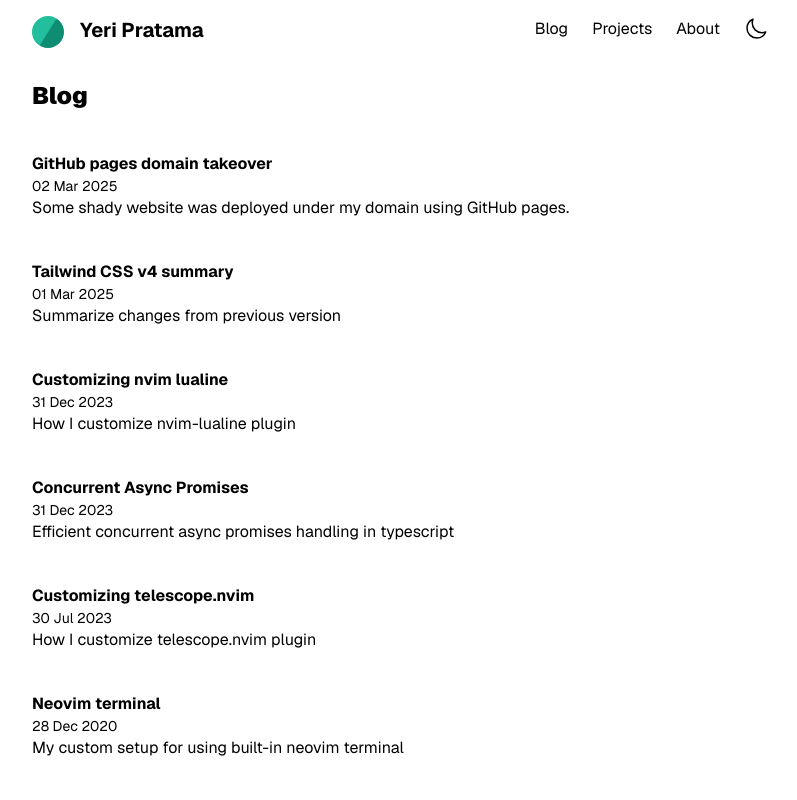
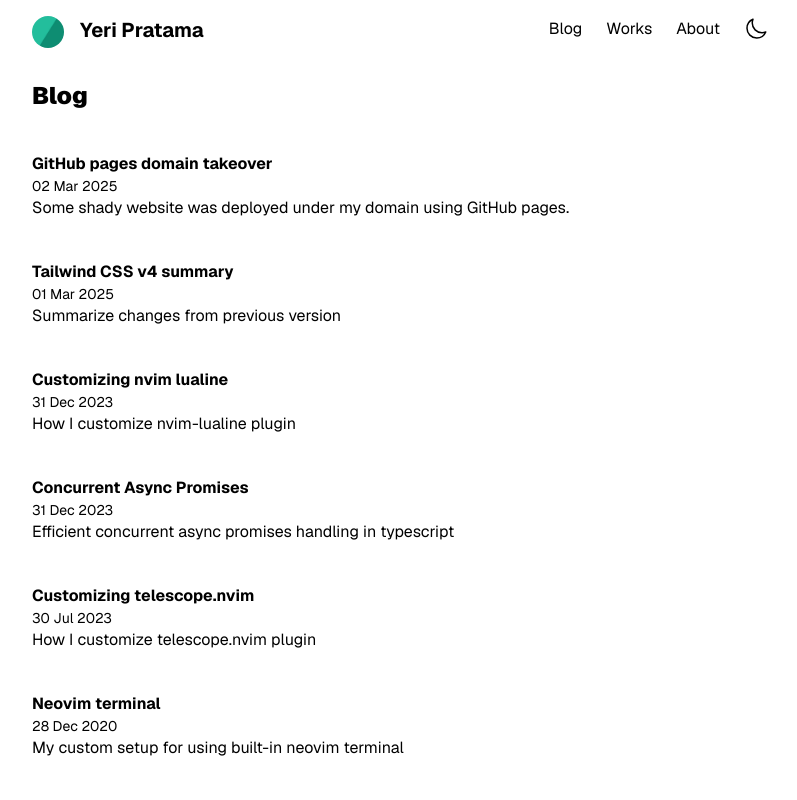
Before and after one commit to pirey/pirey.github.io, a Next.js app: page /blog in a window 1280 px wide. Shown: the top 800 px of the page, without its empty margins (240-1037 px from the left). Built offline with nearby package versions, Linux system fonts and the light colour scheme; no server answers.

Commit message:
feat: reword project to works

```diff
--- a/src/components/navbar.tsx
+++ b/src/components/navbar.tsx
@@ -72,7 +72,7 @@ function Menu() {
         <Link href="/blog">Blog</Link>
       </li>
       <li>
-        <Link href="/projects">Projects</Link>
+        <Link href="/projects">Works</Link>
       </li>
       <li>
         <Link href="/about">About</Link>
@@ -117,7 +117,7 @@ function MobileDropdownMenu() {
         <Link href="/blog">Blog</Link>
       </li>
       <li>
-        <Link href="/projects">Projects</Link>
+        <Link href="/projects">Works</Link>
       </li>
       <li>
         <Link href="/about">About</Link>
--- a/src/components/project.tsx
+++ b/src/components/project.tsx
@@ -26,7 +26,7 @@ export function ProjectListItem({ project }: { project: Project }) {
       <Image
         src={project.images[0].src}
         alt={project.title}
-        className="sm:transition-grayscale flex-none rounded-sm object-cover object-top shadow-sm duration-200 group-hover:z-50 group-hover:shadow-2xl sm:h-24 sm:w-32 sm:grayscale sm:group-hover:scale-200 sm:group-hover:grayscale-0"
+        className="sm:transition-grayscale flex-none rounded-sm object-cover object-top shadow-sm duration-200 group-hover:z-10 group-hover:shadow-2xl sm:h-24 sm:w-32 sm:grayscale sm:group-hover:scale-200 sm:group-hover:grayscale-0"
       />
     </Link>
   );
--- a/src/pages/index.tsx
+++ b/src/pages/index.tsx
@@ -42,7 +42,7 @@ export default function HomePage(props: { allPostData: PostData[] }) {
           View {props.allPostData.length - 3} more posts →
         </Link>
 
-        <Heading className="pt-10">Latest Projects</Heading>
+        <Heading className="pt-10">Latest Works</Heading>
         <ul className="flex flex-col gap-y-10 pt-10">
           {sortedProjects.slice(0, 3).map((project) => (
             <li role="article" key={project.slug}>
--- a/src/pages/projects/index.tsx
+++ b/src/pages/projects/index.tsx
@@ -12,11 +12,11 @@ export default function ProjectsPage() {
   return (
     <PageLayout>
       <Head>
-        <title>{`Projects | ${PAGE_TITLE}`}</title>
+        <title>{`Some of my works | ${PAGE_TITLE}`}</title>
       </Head>
       <TopNavBar />
       <Content>
-        <Heading>Projects</Heading>
+        <Heading>Some of my works</Heading>
         <ul className="flex flex-col gap-y-10 py-10">
           {sortedProjects.map((project) => {
             return (
```
